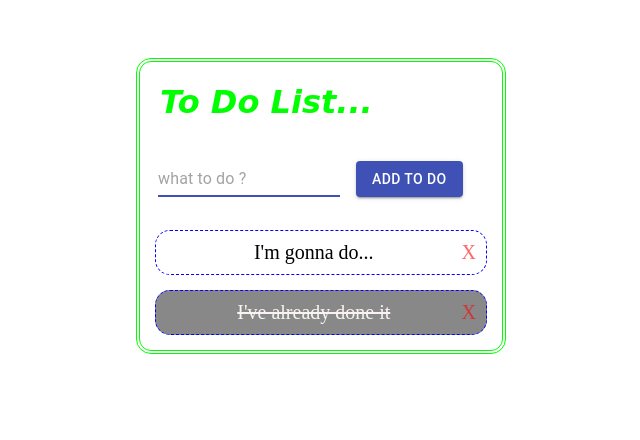
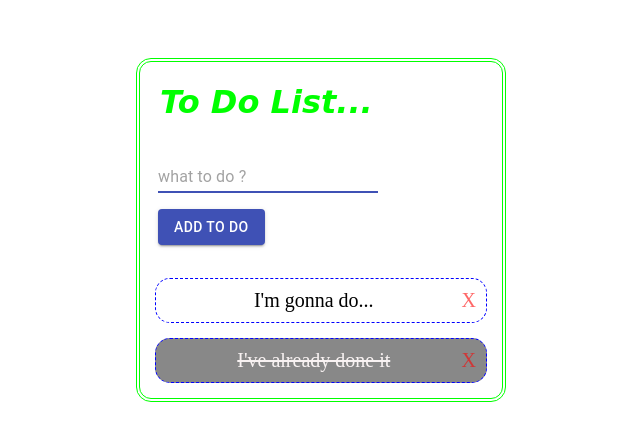
Before and after one commit to harut0111/todo_react, a React (Create React App) app: page / in a window 1280 px wide. Shown: the top 440 px of the page, without its empty margins (319-959 px from the left). Built offline with nearby package versions, Linux system fonts and the light colour scheme.

Commit message:
bug fixed

```diff
--- a/src/components/Input.js
+++ b/src/components/Input.js
@@ -37,8 +37,8 @@ export default function FilledTextFields(props) {
             inputProps={{'aria-label': 'Description', }}
 
             //set by me
-            multiline={true}
             autoFocus
+            /* multiline={true} */
             value={inputVal}
             onChange = {handleChange}
             onKeyDown={handleEnterPress}
```
